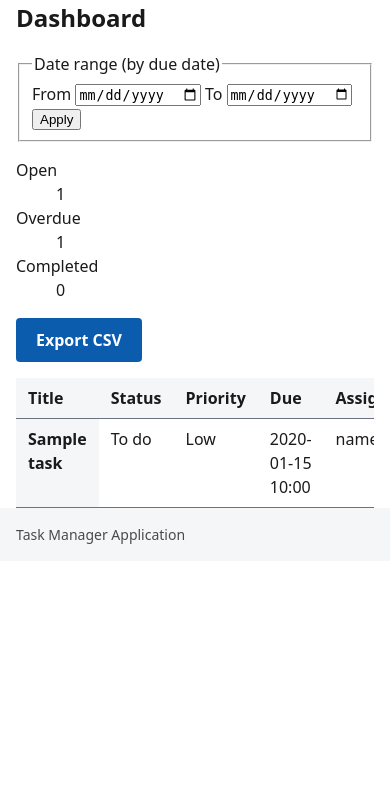
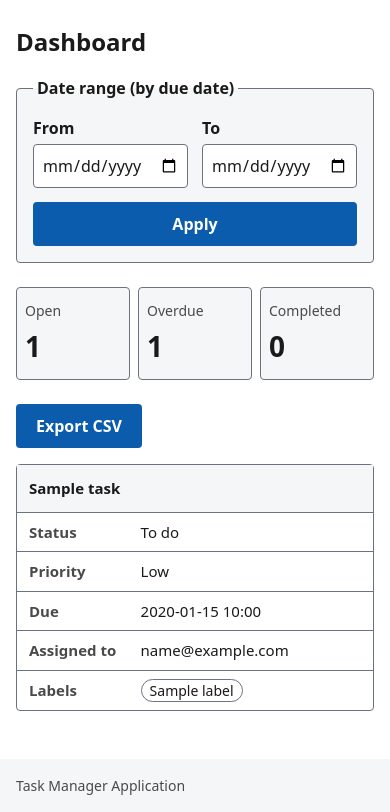
Before and after one commit to SE-Project-Task-Manager-Application/Task_Manager_Application-SE_Project, a Django app: page /dashboard/ in a window 390 px wide. Shown: the part 148-960 px from the top of the page. Before the commit the page ends 692 px from the top, so only its background shows below. Run offline with Django 5.2, Linux system fonts and the light colour scheme; a user stored in the database is signed in; tables that the repository leaves empty hold one stand-in row (values such as "Sample post").

Commit message:
Tidy task and dashboard responsive layout (#93) (#96)
* Enhance layout styles for dashboard components

* Keep task filters and actions readable on phones (Refs #93)

* Label responsive dashboard rows (Refs #93)

* Add responsive table markup regression tests (Refs #93)

```diff
--- a/dash/templates/dash/dashboard.html
+++ b/dash/templates/dash/dashboard.html
@@ -3,14 +3,18 @@
 {% block content %}
   <h1>Dashboard</h1>
 
-  <form method="get" action="{% url 'dash:index' %}">
-    <fieldset>
+  <form method="get" action="{% url 'dash:index' %}" class="date-filter">
+    <fieldset class="filter-bar">
       <legend>Date range (by due date)</legend>
+      <div class="filter-field">
       <label for="id_start">From</label>
       <input type="date" id="id_start" name="start" value="{% if start %}{{ start|date:'Y-m-d' }}{% endif %}">
+      </div>
+      <div class="filter-field">
       <label for="id_end">To</label>
       <input type="date" id="id_end" name="end" value="{% if end %}{{ end|date:'Y-m-d' }}{% endif %}">
-      <button type="submit">Apply</button>
+      </div>
+      <button type="submit" class="button">Apply</button>
       {% if start or end %}<a href="{% url 'dash:index' %}">Clear</a>{% endif %}
     </fieldset>
   </form>
@@ -27,27 +31,27 @@
 
   {% if tasks %}
     <div class="table-wrap">
-      <table>
+      <table class="responsive-table" role="table">
         <caption class="visually-hidden">Tasks in this summary</caption>
-        <thead>
-          <tr>
-            <th scope="col">Title</th>
-            <th scope="col">Status</th>
-            <th scope="col">Priority</th>
-            <th scope="col">Due</th>
-            <th scope="col">Assigned to</th>
-            <th scope="col">Labels</th>
+        <thead role="rowgroup">
+          <tr role="row">
+            <th scope="col" role="columnheader">Title</th>
+            <th scope="col" role="columnheader">Status</th>
+            <th scope="col" role="columnheader">Priority</th>
+            <th scope="col" role="columnheader">Due</th>
+            <th scope="col" role="columnheader">Assigned to</th>
+            <th scope="col" role="columnheader">Labels</th>
           </tr>
         </thead>
-        <tbody>
+        <tbody role="rowgroup">
           {% for task in tasks %}
-            <tr>
-              <th scope="row">{{ task.title }}</th>
-              <td>{{ task.get_status_display }}</td>
-              <td>{{ task.get_priority_display }}</td>
-              <td>{% if task.due_date %}{{ task.due_date|date:"Y-m-d H:i" }}{% else %}&ndash;{% endif %}</td>
-              <td>{% for person in task.assignees.all %}{{ person.email }}{% if not forloop.last %}, {% endif %}{% empty %}&ndash;{% endfor %}</td>
-              <td>{% for label in task.labels.all %}<span class="chip">{{ label.name }}</span>{% empty %}&ndash;{% endfor %}</td>
+            <tr role="row">
+              <th scope="row" role="rowheader">{{ task.title }}</th>
+              <td data-label="Status" role="cell"><div class="cell-value">{{ task.get_status_display }}</div></td>
+              <td data-label="Priority" role="cell"><div class="cell-value">{{ task.get_priority_display }}</div></td>
+              <td data-label="Due" role="cell"><div class="cell-value">{% if task.due_date %}{{ task.due_date|date:"Y-m-d H:i" }}{% else %}&ndash;{% endif %}</div></td>
+              <td data-label="Assigned to" role="cell"><div class="cell-value">{% for person in task.assignees.all %}{{ person.email }}{% if not forloop.last %}, {% endif %}{% empty %}&ndash;{% endfor %}</div></td>
+              <td data-label="Labels" role="cell"><div class="cell-value">{% for label in task.labels.all %}<span class="chip">{{ label.name }}</span>{% empty %}&ndash;{% endfor %}</div></td>
             </tr>
           {% endfor %}
         </tbody>
--- a/static/css/app.css
+++ b/static/css/app.css
@@ -137,3 +137,78 @@ caption { text-align: left; font-weight: 600; padding: 0.5rem 0; }
 .activity { display: flex; flex-wrap: wrap; gap: 0.5rem 1rem; padding: 0.5rem 0; border-bottom: 1px solid var(--border); }
 .activity time { color: var(--muted); font-variant-numeric: tabular-nums; min-width: 13rem; }
 .activity__text { overflow-wrap: anywhere; }
+
+/* Small task-list/dashboard layout polish. Keep the existing colors and controls. */
+.filter-bar {
+  display: grid; grid-template-columns: repeat(auto-fit, minmax(min(10rem, 100%), 1fr));
+  align-items: end; gap: 0.875rem; margin: 0 0 1.5rem;
+  padding: 1rem; border: 1px solid var(--border); border-radius: 4px; background: var(--surface);
+}
+.filter-field { min-width: 0; }
+.filter-field label { display: block; margin-bottom: 0.25rem; font-weight: 600; }
+.filter-field input, .filter-field select,
+.responsive-table input:not([type="hidden"]), .responsive-table select {
+  min-width: 0; max-width: 100%; width: 100%; min-height: 44px;
+  padding: 0.5rem; font: inherit; color: var(--text); background: var(--bg);
+  border: 1px solid var(--border); border-radius: 4px;
+}
+.date-filter { max-width: 40rem; }
+.date-filter legend { padding: 0 0.25rem; font-weight: 600; }
+.summary-cards { display: grid; grid-template-columns: repeat(3, 1fr); gap: 1rem; margin: 1.5rem 0; }
+.summary-cards .card { padding: 1rem; border: 1px solid var(--border); border-radius: 4px; background: var(--surface); }
+.summary-cards dt { color: var(--muted); }
+.summary-cards dd { margin: 0.25rem 0 0; font-size: 1.75rem; font-weight: 700; }
+.table-wrap { max-width: 100%; }
+.responsive-table { font-size: 0.9375rem; }
+.responsive-table th, .responsive-table td { padding: 0.5rem; }
+.responsive-table th[scope="row"] { min-width: 8rem; }
+.responsive-table td[data-label="Labels"] { min-width: 7rem; }
+.responsive-table td { overflow-wrap: break-word; }
+.responsive-table td[data-label="Access"] { min-width: 10rem; }
+.cell-value { min-width: 0; }
+.cell-value .chip { max-width: 100%; overflow-wrap: break-word; }
+.responsive-table details { min-width: 0; max-width: 100%; }
+.responsive-table summary { min-height: 44px; padding: 0.5rem 0; cursor: pointer; }
+.responsive-table form { margin: 0; }
+.responsive-table form label { display: block; margin-top: 0.5rem; }
+.responsive-table button {
+  min-height: 44px; padding: 0.5rem 0.75rem; font: inherit; cursor: pointer;
+  color: var(--action); background: var(--bg); border: 1px solid var(--action); border-radius: 4px;
+}
+.task-actions { display: flex; flex-wrap: wrap; align-items: flex-start; gap: 0.5rem; min-width: 9rem; }
+.task-actions > a { display: inline-flex; align-items: center; min-height: 44px; }
+.task-actions > details { flex-basis: 100%; }
+.task-actions input[type="file"] { font-size: 0.875rem; }
+@media (max-width: 60rem) {
+  .filter-bar { grid-template-columns: repeat(2, minmax(0, 1fr)); }
+  .filter-bar[aria-label="Filter tasks"] .filter-field:first-child,
+  .filter-bar > .button { grid-column: 1 / -1; }
+  .summary-cards { gap: 0.5rem; }
+  .summary-cards .card { padding: 0.75rem 0.5rem; }
+  .summary-cards dt { font-size: 0.875rem; }
+  .responsive-table, .responsive-table tbody { display: block; width: 100%; }
+  .responsive-table thead {
+    position: absolute; width: 1px; height: 1px; overflow: hidden;
+    clip: rect(0 0 0 0); white-space: nowrap;
+  }
+  .responsive-table tr {
+    display: block; margin-bottom: 1rem; border: 1px solid var(--border); border-radius: 4px;
+  }
+  .responsive-table th[scope="row"] {
+    display: block; min-width: 0; overflow-wrap: anywhere; padding: 0.75rem;
+  }
+  .responsive-table td {
+    display: grid; grid-template-columns: minmax(5.5rem, 30%) minmax(0, 1fr);
+    gap: 0.75rem; padding: 0.5rem 0.75rem; min-width: 0;
+  }
+  .responsive-table td::before { content: attr(data-label); font-weight: 600; color: var(--muted); }
+  .responsive-table td:last-child { border-bottom: 0; }
+  .responsive-table td[data-label="Access"], .responsive-table td[data-label="Labels"] { min-width: 0; }
+  .responsive-table td > * { min-width: 0; }
+  .task-actions { min-width: 0; }
+}
+
+main.container { padding-top: 1.5rem; padding-bottom: 2rem; }
+@media (max-width: 22rem) {
+  .filter-bar { grid-template-columns: minmax(0, 1fr); }
+}
```
Also changed, not shown: tasks/templates/tasks/task_list.html (+43 -25 lines), tests/foundation/test_responsive_tables.py (added, +53 -0 lines).
